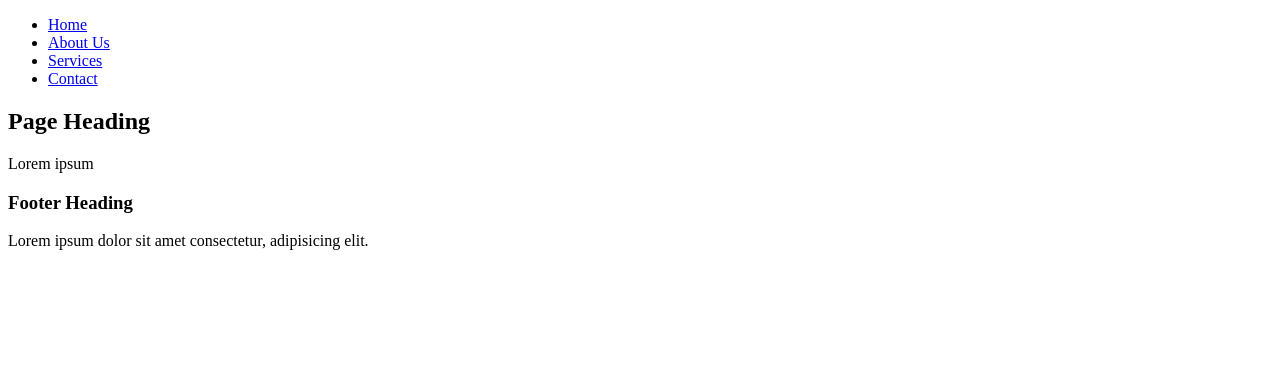
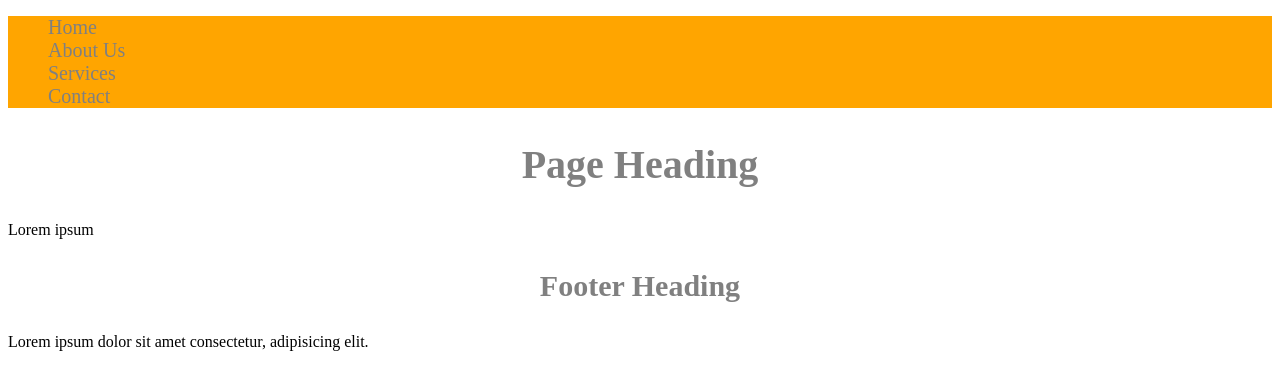
Before and after one commit to RaquelFraktas/sass-introduction, a website: page index.html in a window 1280 px wide. Drawn offline with Linux system fonts and the light colour scheme.

Commit message:
add nested elements

```diff
--- a/scss/main.scss
+++ b/scss/main.scss
@@ -1,3 +1,40 @@
-body {
-    background-color: red;
+$color-primary: orange;
+$color-secondary: gray;
+$color-tertiary: royalblue;
+
+
+$font-lg: 40px;
+$font-md: 30px;
+$font-sm: 20px;
+
+.nav {
+    background-color: $color-primary;
+    ul li {
+        list-style: none;
+    }
+    a {
+        text-decoration: none;
+        font-size: $font-sm;
+        color: $color-secondary;
+
+        &:hover{
+            // &indicates parent element
+            color: $color-tertiary
+        }
+    }
 }
+
+
+
+.banner h1{
+    // $color-secondary: red !global; - this overrides the global variable declaration
+    font-size: $font-lg;
+    color: $color-secondary;
+    text-align: center;
+}
+
+.footer h3{
+    font-size: $font-md;
+    color: $color-secondary;
+    text-align: center;
+}
```
Also changed, not shown: css/main.css.
